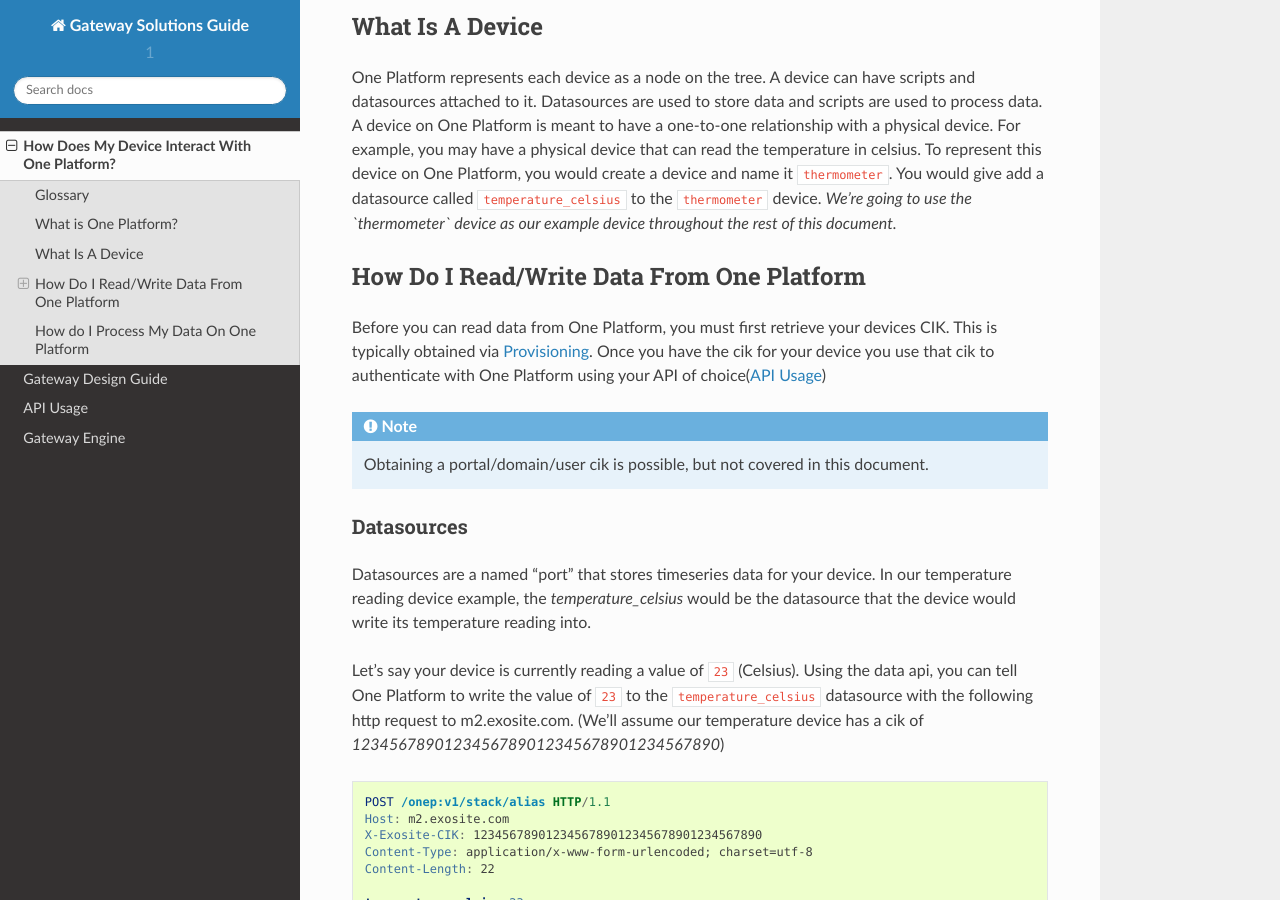
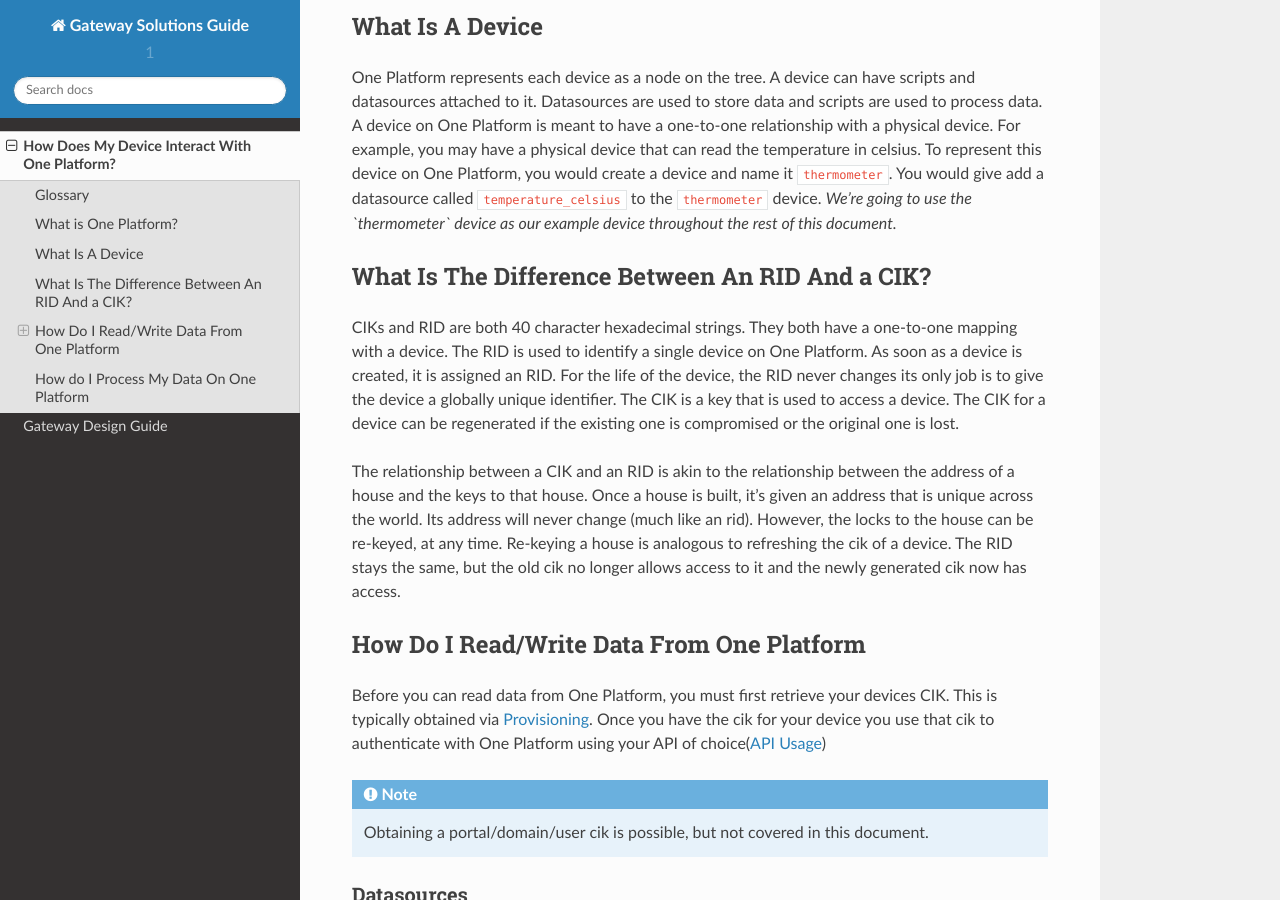
Before and after one commit to fiveohhh/xodocs, a Sphinx documentation site: the page built from source/exosite_introduction.rst, in a window 1280 px wide and 900 px high, scrolled down 1768 px. Built offline with Sphinx 7.4.7 and the Read the Docs theme 2.0.0, drawn with Linux system fonts in a browser that asks for light colours.

Commit message:
Yet again, more doc updates

```diff
--- a/source/choosing_device_hierarchy.rst
+++ b/source/choosing_device_hierarchy.rst
@@ -43,6 +43,8 @@
 firmware/software.  If this is the case you will want to go with option #2.  This
 adds more complexity and additional state to the gateway.
 
-Alternatively this complexity and state can be moved to the sensor nodes allow
+Alternatively this complexity and state can be moved to the sensor nodes.  The
+main advantages to storing the cik on the nodes is the ability to decouple the
+node devices from the gateway devices.
 
 Other advantages?
--- a/source/exosite_introduction.rst
+++ b/source/exosite_introduction.rst
@@ -65,6 +65,24 @@
 You would give add a datasource called ``temperature_celsius`` to the ``thermometer``
 device.  *We're going to use the `thermometer` device as our example device
 throughout the rest of this document.*
+
+What Is The Difference Between An RID And a CIK?
+------------------------------------------------
+CIKs and RID are both 40 character hexadecimal strings.  They both have a
+one-to-one mapping with a device.  The RID is used to identify a single device
+on One Platform.  As soon as a device is created, it is assigned an RID.  For
+the life of the device, the RID never changes its only job is to give the device
+a globally unique identifier.  The CIK is a key that is used to access a device.
+The CIK for a device can be regenerated if the existing one is compromised or
+the original one is lost.
+
+The relationship between a CIK and an RID is akin to the relationship between
+the address of a house and the keys to that house.  Once a house is built, it's
+given an address that is unique across the world.  Its address will never
+change (much like an rid).  However, the locks to the house can be re-keyed, at
+any time.  Re-keying a house is analogous to refreshing the cik of a device.  The
+RID stays the same, but the old cik no longer allows access to it and the newly
+generated cik now has access.
 
 
 How Do I Read/Write Data From One Platform
```
Also changed, not shown: source/gateway_design.rst (+23 -0 lines), source/index.rst (+6 -21 lines).
